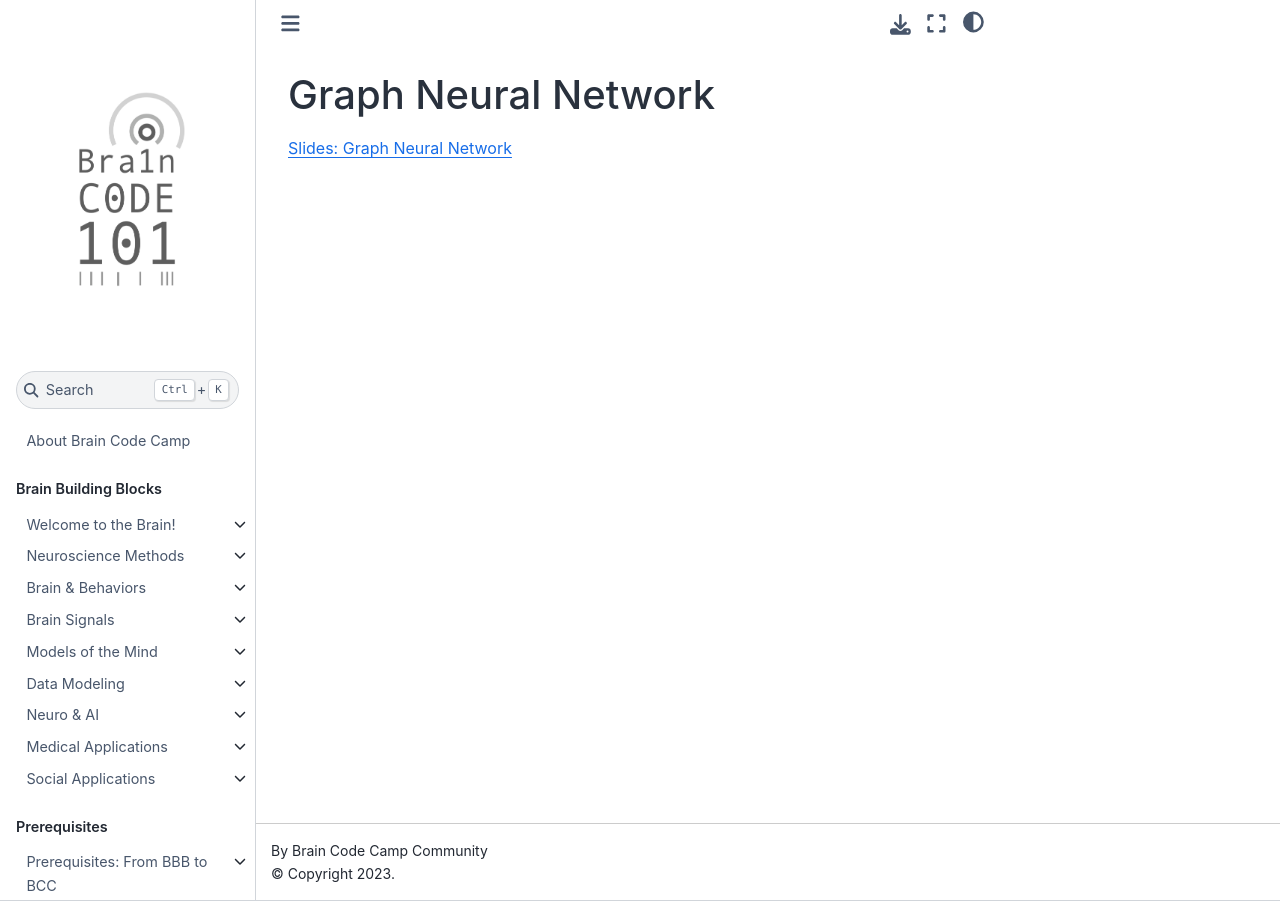
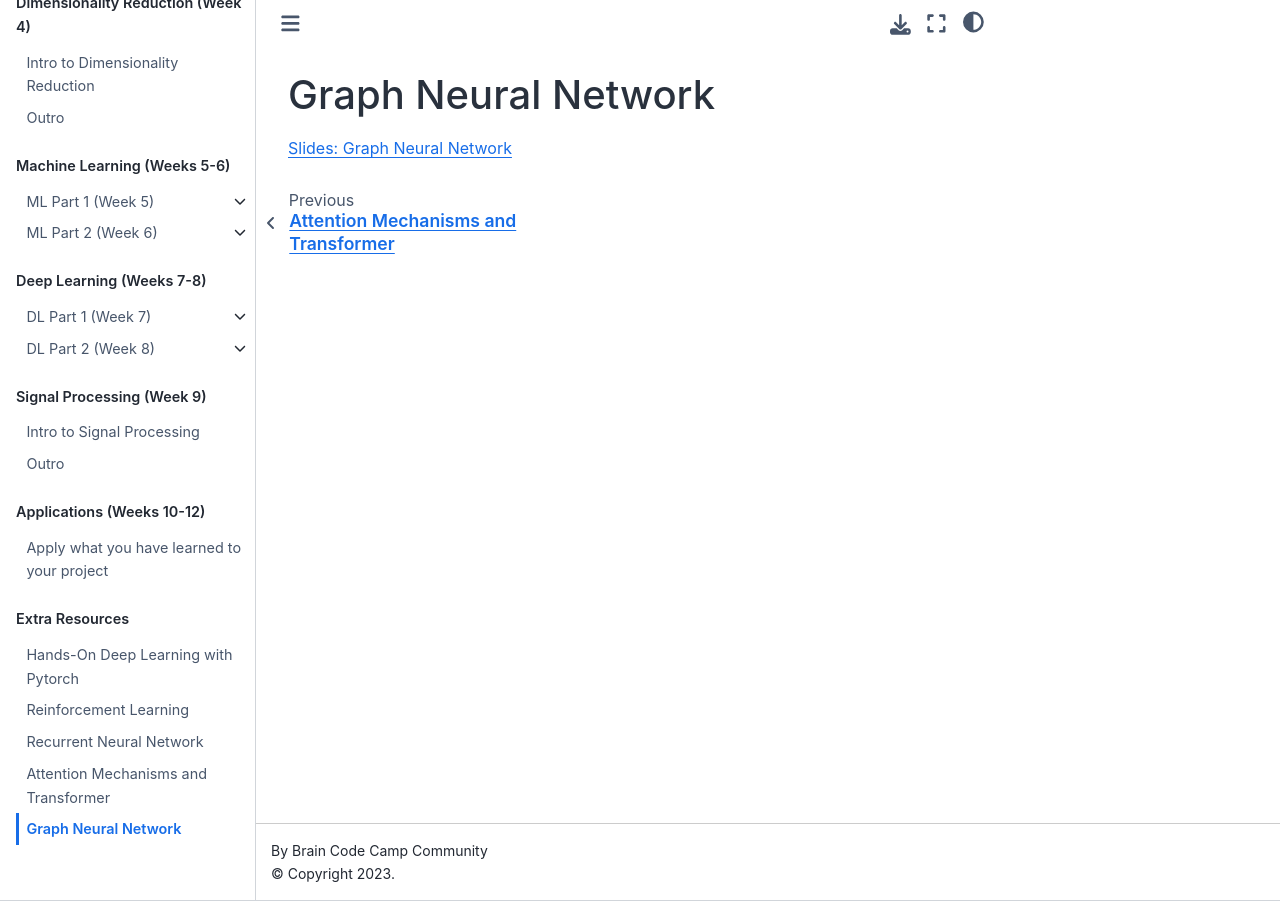
Before and after one commit to ichatnun/brainCodeCamp2023, a Jupyter Book: the page built from ExtraResources/GraphNeuralNetwork.md, in a window 1280 px wide. Built offline with Jupyter Book 1.0.4 settings and Sphinx 7.4.7 and the Sphinx Book theme 1.1.4, drawn with Linux system fonts in a browser that asks for light colours; pages that are not in the unit, such as notebooks, are missing from menus.

Commit message:
Add RNN and transformer

```diff
--- /dev/null
+++ b/ExtraResources/AttentionTransformer.md
@@ -0,0 +1,3 @@
+# Attention Mechanisms and Transformer
+
+[Slides: Attention Mechanisms and Transformer](https://github.com/ichatnun/brainCodeCamp2023_lectures/blob/main/ExtraResources/AttentionTransformer.pdf)
--- /dev/null
+++ b/ExtraResources/RecurrentNeuralNetwork.md
@@ -0,0 +1,3 @@
+# Recurrent Neural Network
+
+[Slides: Recurrent Neural Network](https://github.com/ichatnun/brainCodeCamp2023_lectures/blob/main/ExtraResources/RNN.pdf)
--- a/_toc.yml
+++ b/_toc.yml
@@ -171,3 +171,6 @@ parts:
     chapters:
     - file: ExtraResources/HandsOnDeepLearningWithPytorch
     - file: ExtraResources/ReinforcementLearning
+    - file: ExtraResources/RecurrentNeuralNetwork
+    - file: ExtraResources/AttentionTransformer
+    - file: ExtraResources/GraphNeuralNetwork
```
